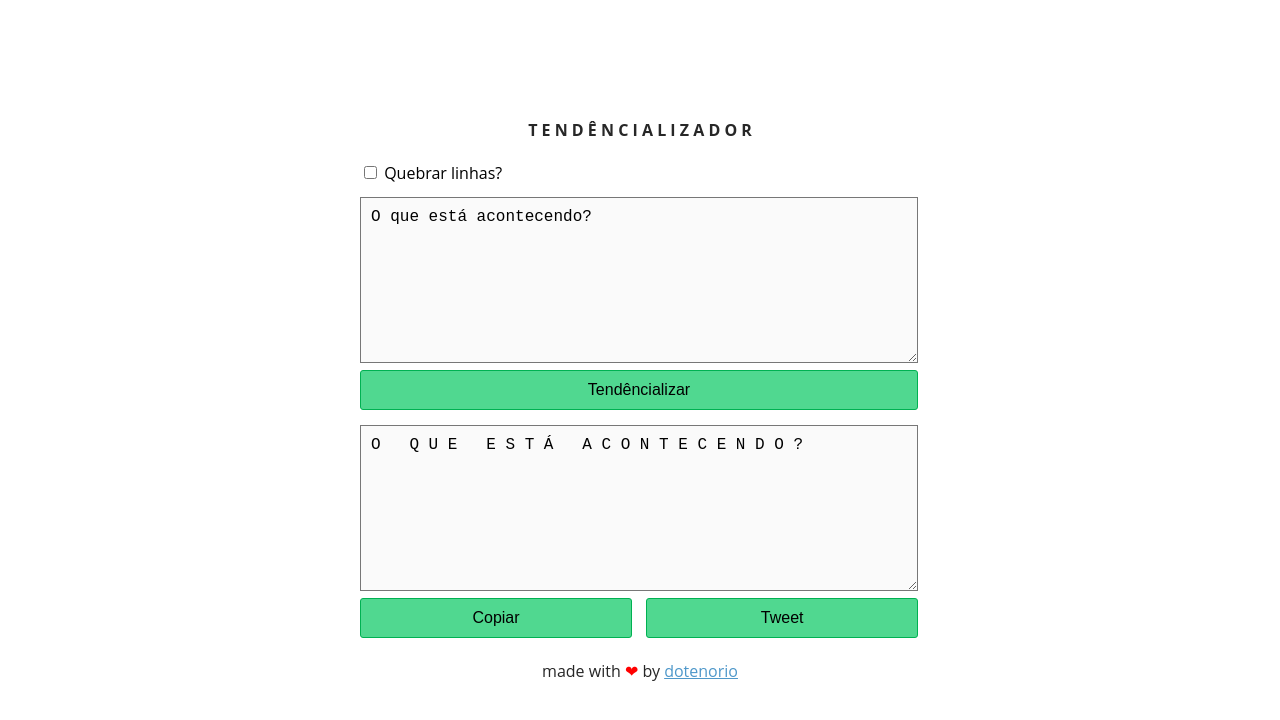
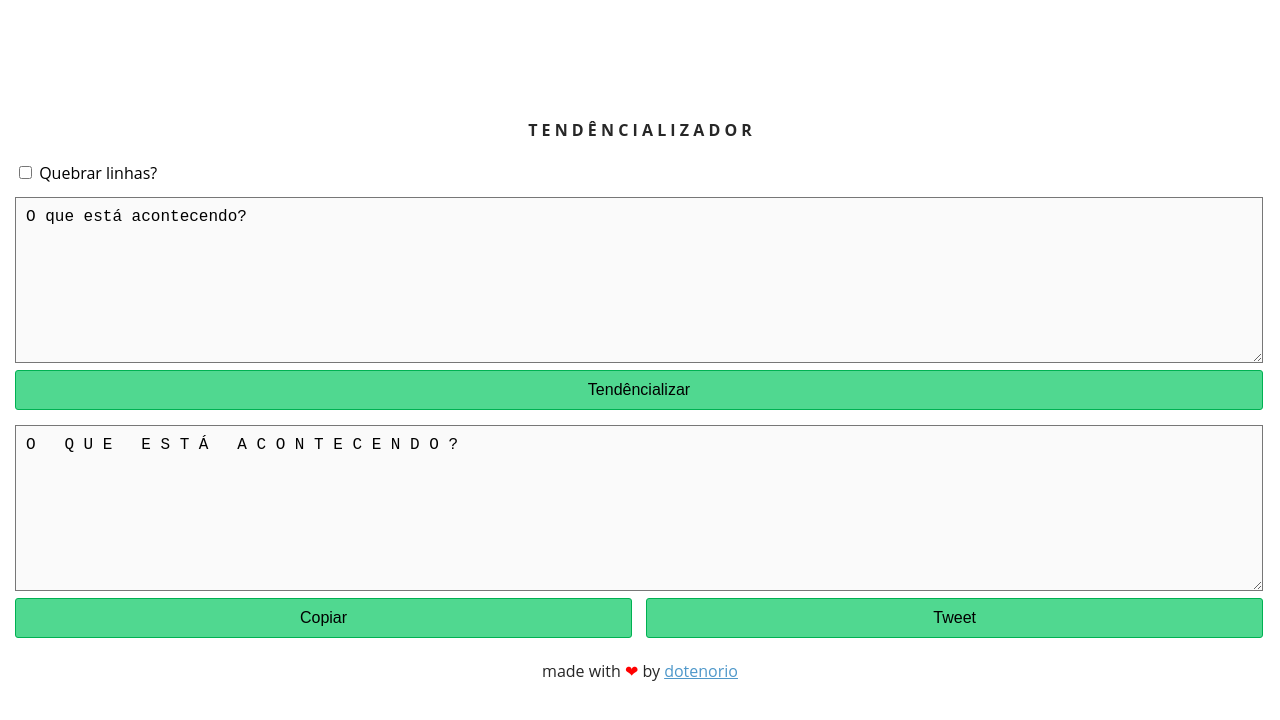
Before and after one commit to dotenorio/trendit, a plain HTML site: page index.html in a window 1280 px wide. Drawn offline with Linux system fonts and the light colour scheme.

Commit message:
Fix flex layout

```diff
--- a/assets/style.css
+++ b/assets/style.css
@@ -3,11 +3,9 @@ body {
   margin: 15px;
 }
 .content {
-  max-width: 70vh;
   margin: 0 auto;
   display: flex;
   justify-content: center;
-  flex-wrap: wrap;
   flex-direction: column;
   height: calc(100vh - 30px);
 }
```
